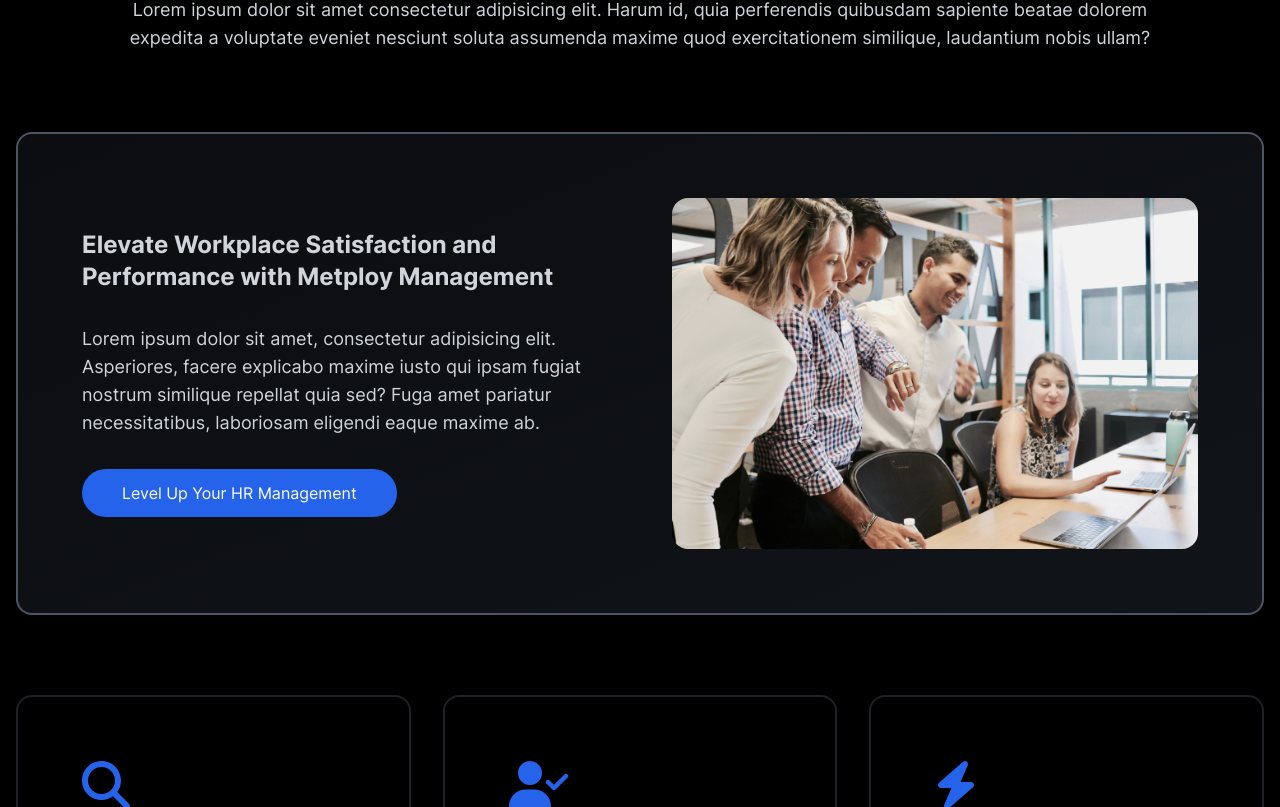
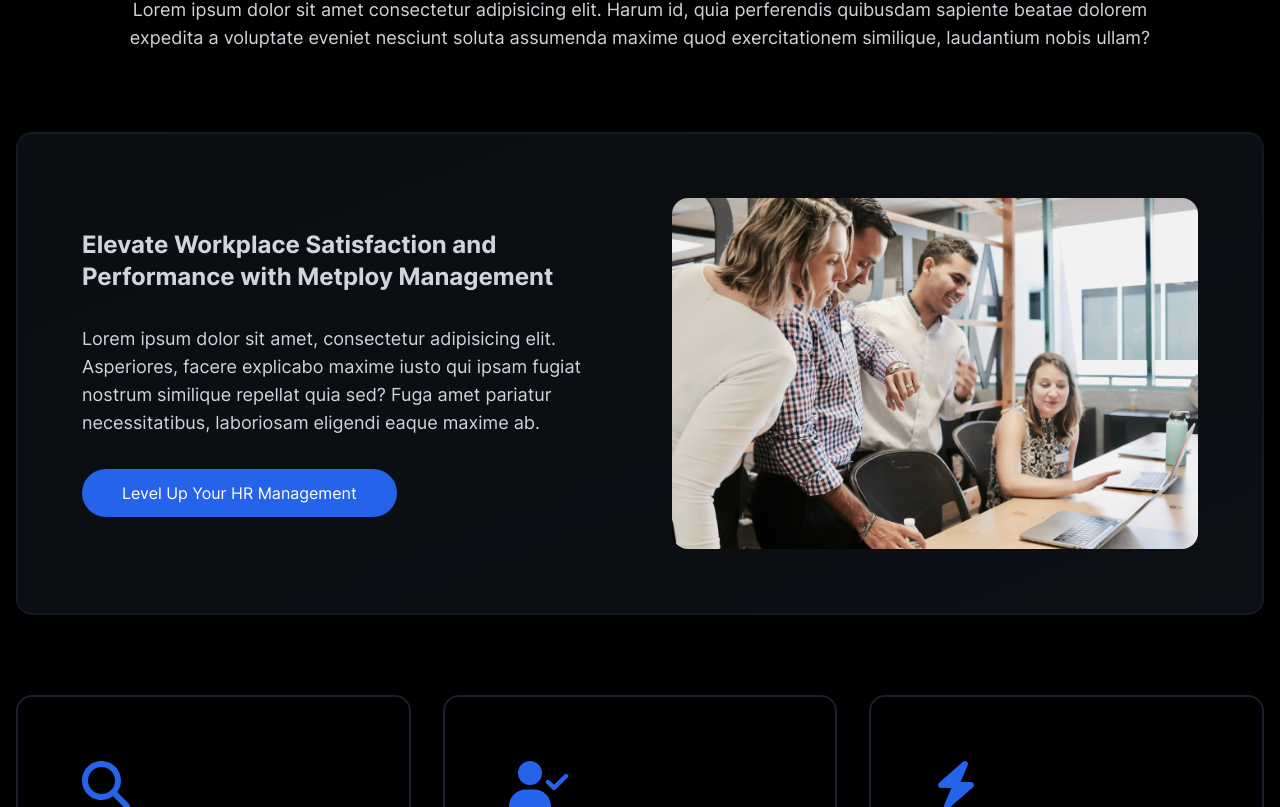
Before and after one commit to DanialZahid/metploy, a React (Vite) app: page / in a window 1280 px wide. Shown: the part 1633-2440 px from the top of the page. Built offline with nearby package versions, Linux system fonts and the light colour scheme.

Commit message:
Update border/background colors for cards.

```diff
--- a/src/Components/AboutUs/Card.tsx
+++ b/src/Components/AboutUs/Card.tsx
@@ -3,7 +3,7 @@
 export default function Card() {
   return (
     <>
-      <div className='grid grid-cols-2 items-center gap-16 rounded-2xl border-2 border-gray-600 bg-gradient-to-br from-gray-700/20 to-gray-700/30 p-16'>
+      <div className='grid grid-cols-2 items-center gap-16 rounded-2xl border-2 border-gray-800/40 bg-gradient-to-br from-gray-800/30 to-gray-800/40 p-16'>
         <div className='grid content-start justify-items-start gap-8'>
           <p className='text-2xl font-bold'>
             Elevate Workplace Satisfaction and
--- a/src/Components/AboutUs/Values.tsx
+++ b/src/Components/AboutUs/Values.tsx
@@ -32,7 +32,7 @@
   const value = values.map((item) => (
     <div
       key={item.title}
-      className='grid gap-6 rounded-2xl border-2 border-slate-400/20 p-16 transition-colors hover:bg-slate-400/10'
+      className='grid gap-6 rounded-2xl border-2 border-slate-800/80 p-16 transition-colors hover:bg-slate-800/40'
     >
       <span className='text-blue-600'>{item.icon}</span>
 
```
